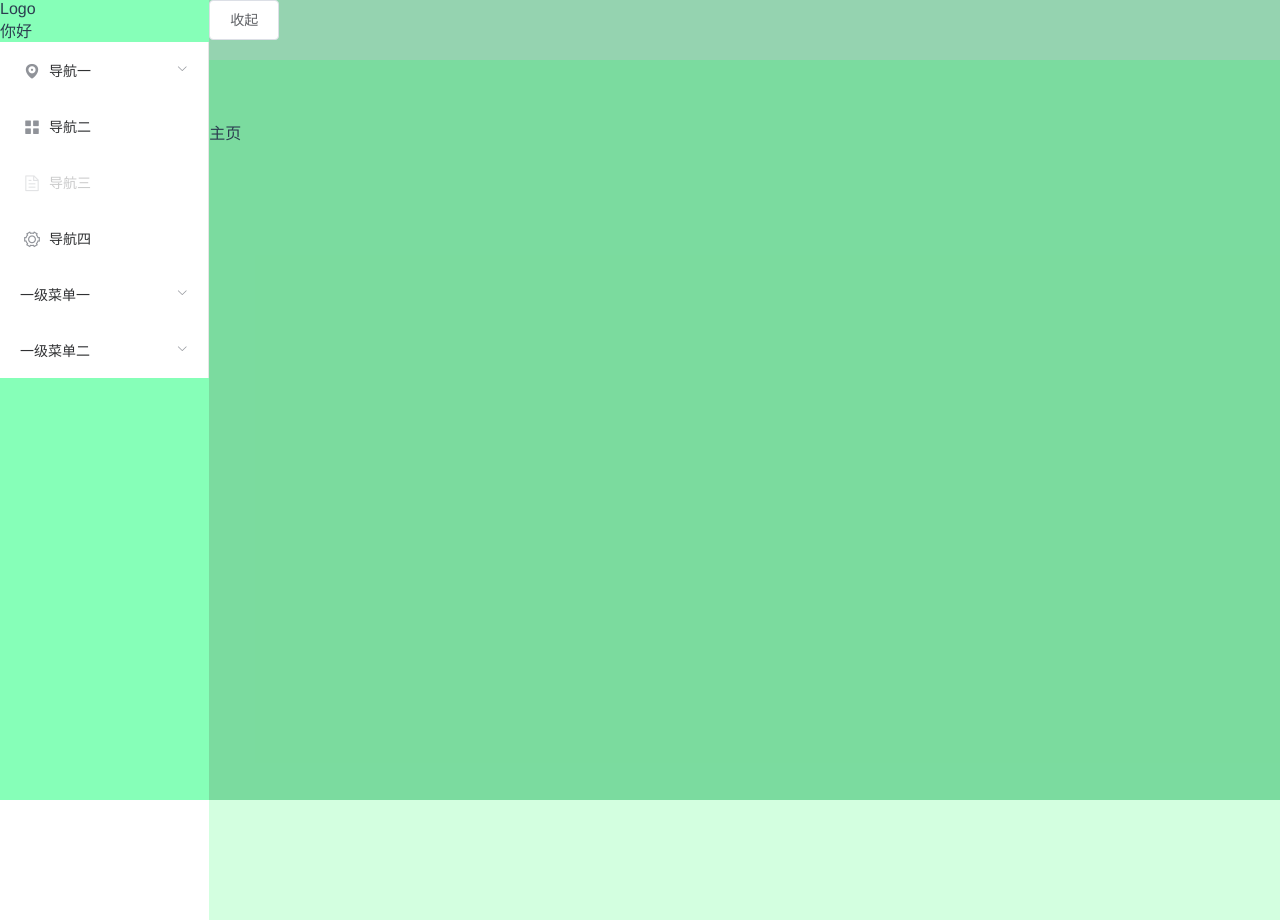
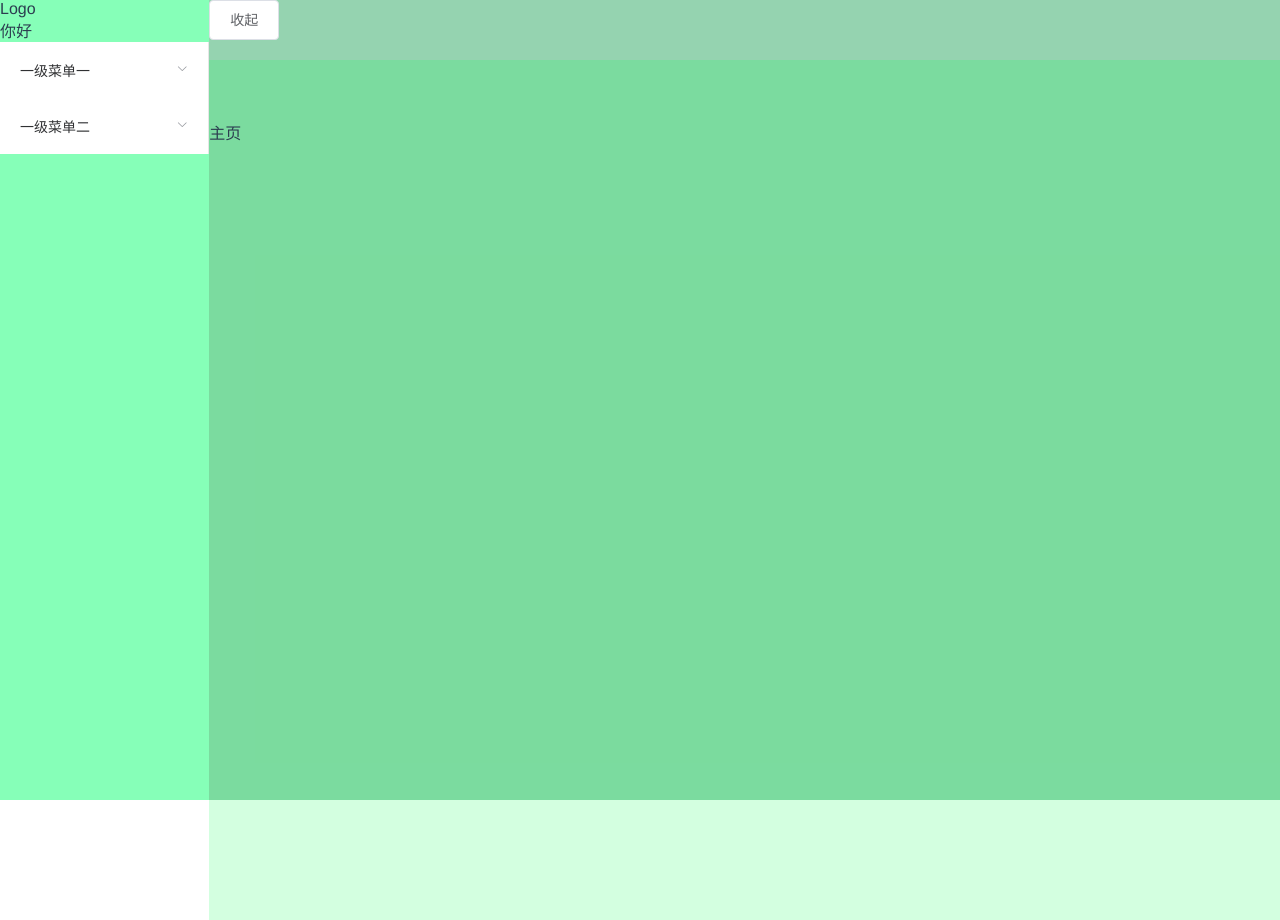
Before and after one commit to MyMatrixs/eladmin-practice, a Vue app: page /Main in a window 1280 px wide. Built offline with nearby package versions, Linux system fonts and the light colour scheme.

Commit message:
删掉之前的假菜单栏

```diff
--- a/src/layout/components/Sidebar/index.vue
+++ b/src/layout/components/Sidebar/index.vue
@@ -9,34 +9,6 @@
           :background-color = 'bcColor'
           :collapse="this.$store.state.app.Sidebar.opened"
         >
-          <el-submenu index="1">
-            <template slot="title">
-              <i class="el-icon-location"></i>
-              <span>导航一</span>
-            </template>
-            <el-menu-item index="1-1">选项1</el-menu-item>
-            <el-menu-item index="1-2">选项2</el-menu-item>
-            <el-menu-item index="1-3">选项3</el-menu-item>
-
-            <el-submenu index="1-4">
-              <template slot="title">选项4</template>
-              <el-menu-item index="1-4-1">选项1</el-menu-item>
-              <el-menu-item index="2-4-2">选项2</el-menu-item>
-              <el-menu-item index="2-4-3">选项3</el-menu-item>
-            </el-submenu>
-          </el-submenu>
-          <el-menu-item index="2">
-            <i class="el-icon-menu"></i>
-            <span slot="title">导航二</span>
-          </el-menu-item>
-          <el-menu-item index="3" disabled>
-            <i class="el-icon-document"></i>
-            <span slot="title">导航三</span>
-          </el-menu-item>
-          <el-menu-item index="4">
-            <i class="el-icon-setting"></i>
-            <span slot="title">导航四</span>
-          </el-menu-item>
           <siderbar-item v-for="item in siderbarRouters" :key="item.title" :basePath="item.path" :item="item"></siderbar-item>
         </el-menu>
     </el-scrollbar>
```
